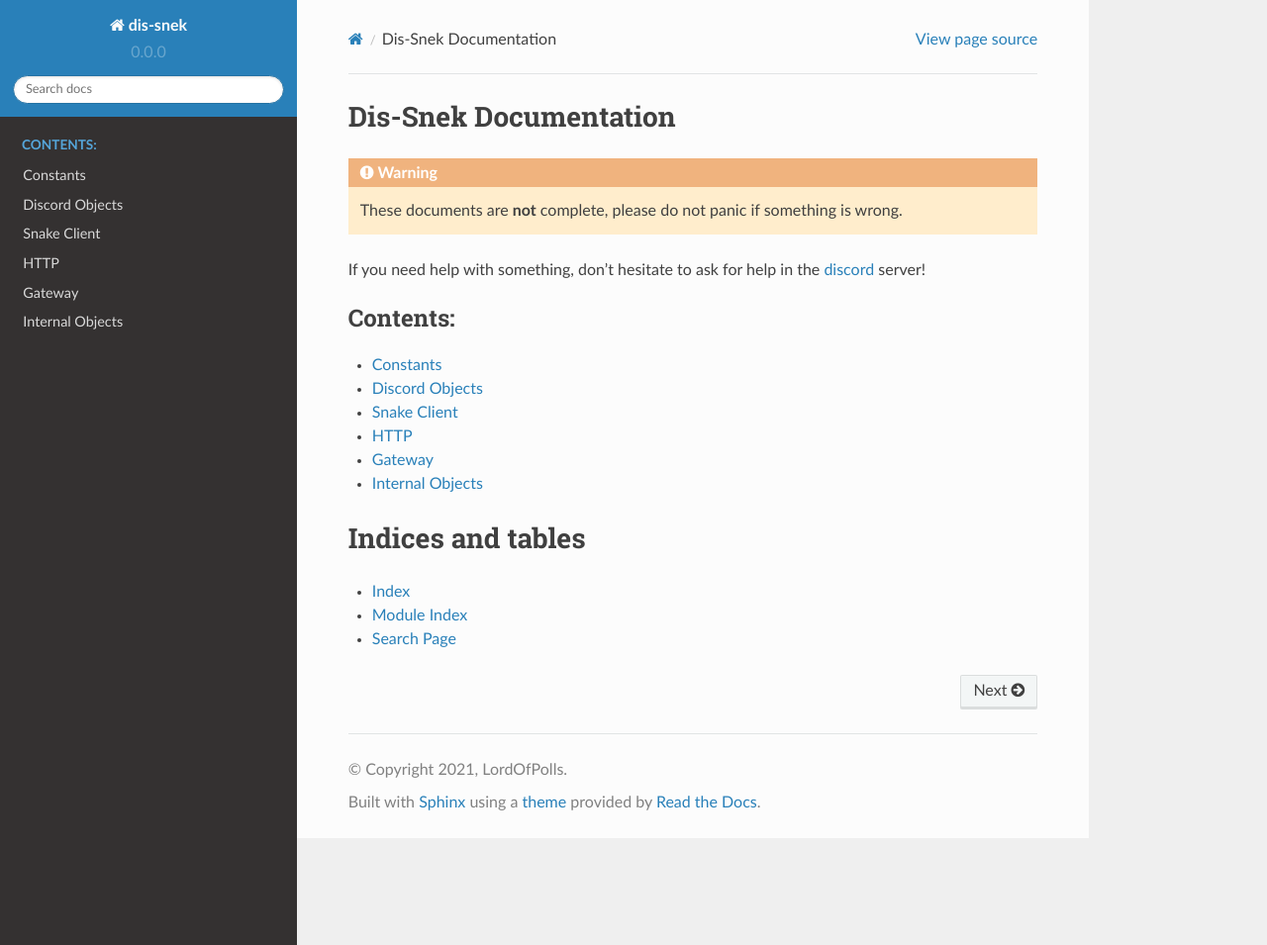
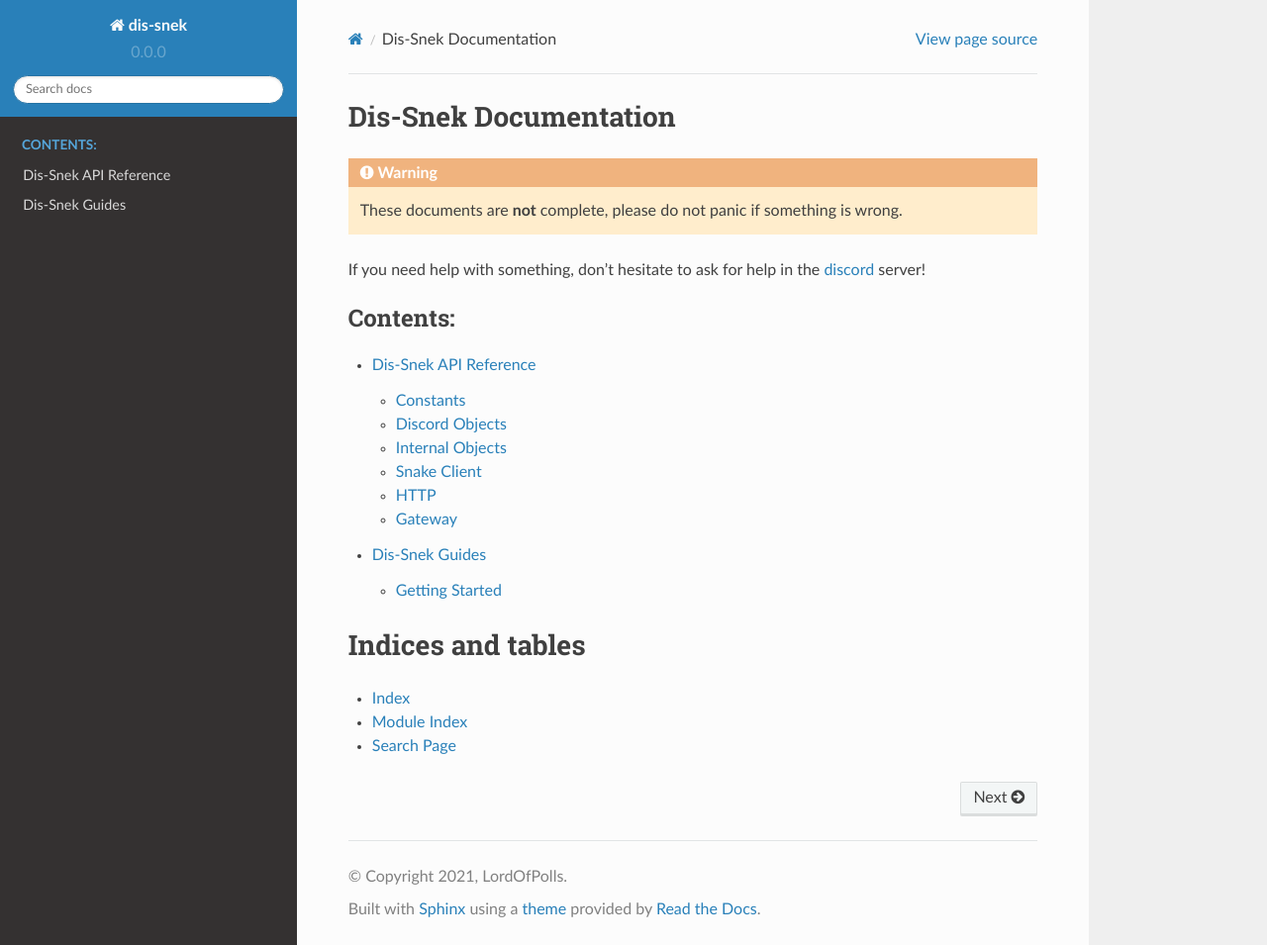
Before and after one commit to NAFTeam/NAFF, a Sphinx documentation site: the page built from docs/index.rst, in a window 1280 px wide and 955 px high. Shown: the whole window at 99% size. Built offline with Sphinx 7.4.7 and the Read the Docs theme 2.0.0, drawn with Linux system fonts in a browser that asks for light colours; the version number is read from the project's files by our own code.

Commit message:
Docs categories

```diff
--- /dev/null
+++ b/docs/guides/getting_started.rst
@@ -0,0 +1,4 @@
+Getting Started
+===============
+
+.. warning:: This guide has not been written yet.
--- a/docs/index.rst
+++ b/docs/index.rst
@@ -8,17 +8,11 @@
 .. _discord: https://discord.gg/WCtUY2CRVu
 
 .. toctree::
-   :maxdepth: 1
+   :maxdepth: 2
    :caption: Contents:
 
-   const.rst
-   discord_objects.rst
-   Snake_Client.rst
-   http_client.rst
-   gateway.rst
-   models.rst
-
-
+   api_reference.rst
+   guides.rst
 
 Indices and tables
 ==================
```
Also changed, not shown: docs/api_reference.rst (added, +15 -0 lines), docs/guides.rst (added, +10 -0 lines).
